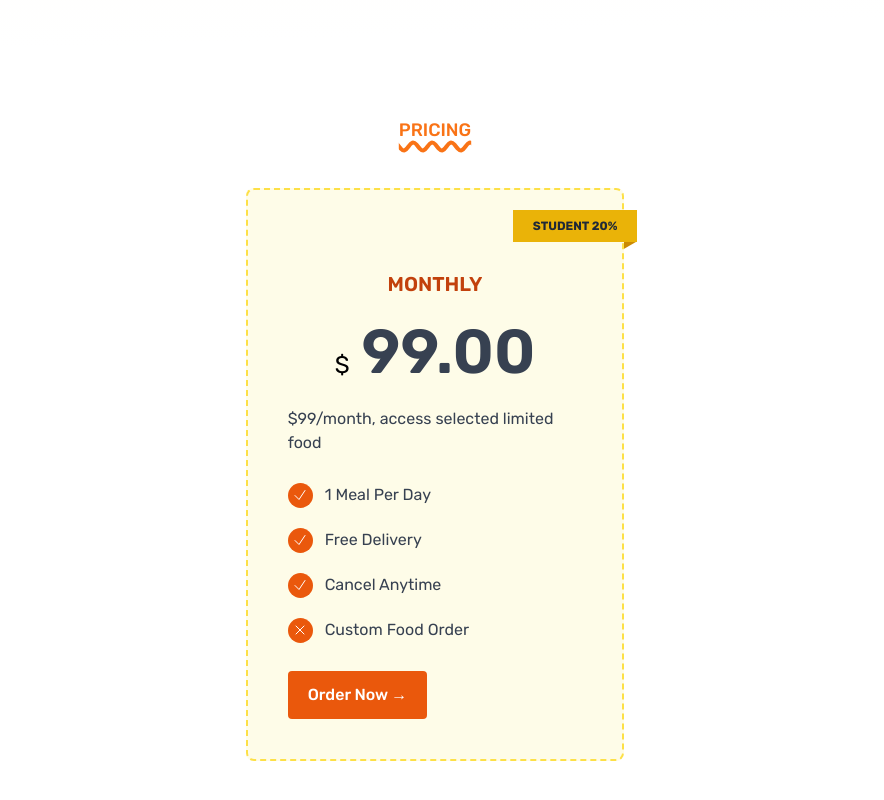
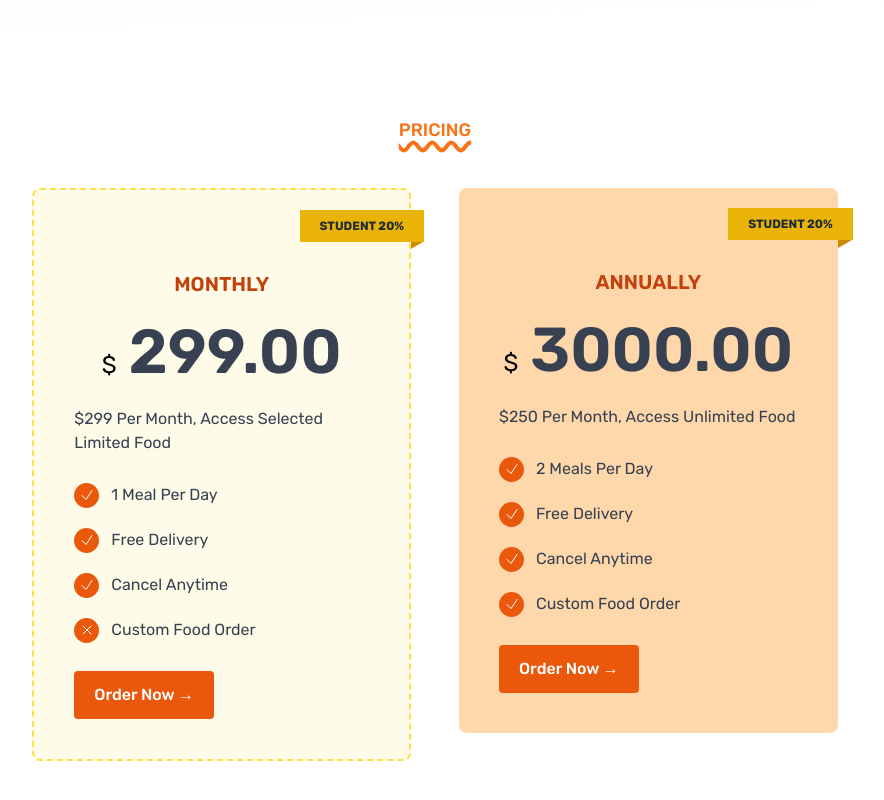
Before and after one commit to codecamp-prem/tailwind-websites, a website: page caferio/index.html in a window 1280 px wide. Shown: the part 1732-2532 px from the top of the page, without its empty margins (205-1089 px from the left). Drawn offline with Linux system fonts and the light colour scheme.

Commit message:
second pricing card

```diff
--- a/caferio/index.html
+++ b/caferio/index.html
@@ -519,14 +519,14 @@
         <div class="row -mx-6 justify-center">
           <!--Pricing Column1-->
           <div class="pricing-column">
-            <div class="pricing-card">
+            <div class="pricing-card bg-yellow-50 border-2 border-yellow-300 border-dashed">
               <span class="pricing-label">student 20%</span>
               <h3 class="pricing-heading">monthly</h3>
               <div class="text-center my-2">
                 <span class="pricing-sign">$</span>
-                <span class="pricing-price">99.00</span>
+                <span class="pricing-price">299.00</span>
               </div>
-              <p class="pricing-message">$99/month, access selected limited food</p>
+              <p class="pricing-message">$299 per month, access selected limited food</p>
               <ul class="mt-7">
                 <li class="pricing-list">
                   <span class="pricing-list-icon"><svg xmlns="http://www.w3.org/2000/svg" fill="none" viewBox="0 0 24 24" stroke-width="1.5" stroke="white" class="w-4 h-4">
@@ -561,6 +561,50 @@
             </div>
           </div>
           <!--Pricing Column1 ENDS-->
+          <!--Pricing Column2-->
+          <div class="pricing-column">
+            <div class="pricing-card bg-orange-200">
+              <span class="pricing-label">student 20%</span>
+              <h3 class="pricing-heading">annually</h3>
+              <div class="text-center my-2">
+                <span class="pricing-sign">$</span>
+                <span class="pricing-price">3000.00</span>
+              </div>
+              <p class="pricing-message">$250 per month, access  unlimited food</p>
+              <ul class="mt-7">
+                <li class="pricing-list">
+                  <span class="pricing-list-icon"><svg xmlns="http://www.w3.org/2000/svg" fill="none" viewBox="0 0 24 24" stroke-width="1.5" stroke="white" class="w-4 h-4">
+                    <path stroke-linecap="round" stroke-linejoin="round" d="m4.5 12.75 6 6 9-13.5" />
+                  </svg>
+                  </span>
+                  <span class="pricing-list-feature">2 meals per day</span>
+                </li>
+                <li class="pricing-list">
+                  <span class="pricing-list-icon"><svg xmlns="http://www.w3.org/2000/svg" fill="none" viewBox="0 0 24 24" stroke-width="1.5" stroke="white" class="w-4 h-4">
+                    <path stroke-linecap="round" stroke-linejoin="round" d="m4.5 12.75 6 6 9-13.5" />
+                  </svg>
+                  </span>
+                  <span class="pricing-list-feature">free delivery</span>
+                </li>
+                <li class="pricing-list">
+                  <span class="pricing-list-icon"><svg xmlns="http://www.w3.org/2000/svg" fill="none" viewBox="0 0 24 24" stroke-width="1.5" stroke="white" class="w-4 h-4">
+                    <path stroke-linecap="round" stroke-linejoin="round" d="m4.5 12.75 6 6 9-13.5" />
+                  </svg>
+                  </span>
+                  <span class="pricing-list-feature">cancel anytime</span>
+                </li>
+                <li class="pricing-list">
+                  <span class="pricing-list-icon"><svg xmlns="http://www.w3.org/2000/svg" fill="none" viewBox="0 0 24 24" stroke-width="1.5" stroke="white" class="w-4 h-4">
+                    <path stroke-linecap="round" stroke-linejoin="round" d="m4.5 12.75 6 6 9-13.5" />
+                  </svg>
+                  </span>
+                  <span class="pricing-list-feature">custom food order</span>
+                </li>
+              </ul>
+              <div class="mt-7"><a href="#" class="btn btn-default btn-lg">order now &rarr;</a></div>
+            </div>
+          </div>
+          <!--Pricing Column2 ENDS-->
         </div>
       </div>
     </section>
--- a/caferio/input.css
+++ b/caferio/input.css
@@ -140,7 +140,7 @@
   @apply w-full sm:w-8/12 md:w-7/12 lg:w-5/12 xl:w-4/12 p-6;
 }
 .pricing-card {
-  @apply bg-yellow-50 px-10 pt-20 pb-10 rounded-lg border-2 border-yellow-300 border-dashed relative;
+  @apply relative px-10 pt-20 pb-10 rounded-lg;
 }
 .pricing-label {
   @apply absolute top-[20px] right-[-15px] py-2 px-5 bg-yellow-500 font-bold uppercase text-gray-800 text-xs after:absolute after:top-[12px] after:right-[6px] after:h-full after:w-10 after:bg-yellow-600 after:-rotate-[30deg] after:-z-10;
@@ -155,7 +155,7 @@
   @apply text-gray-700 text-[62px] font-semibold;
 }
 .pricing-message {
-  @apply text-base text-gray-700;
+  @apply text-base text-gray-700 capitalize;
 }
 .pricing-list {
   @apply flex items-center mb-5;
```
Also changed, not shown: caferio/css/style.css.
